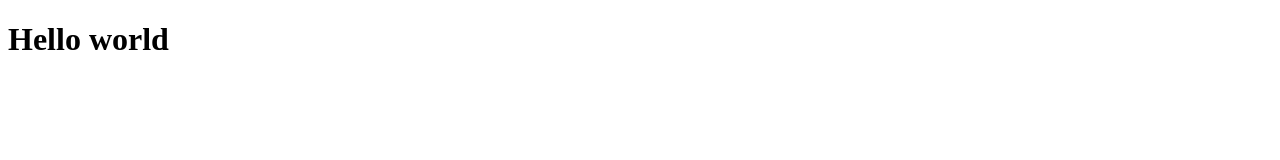
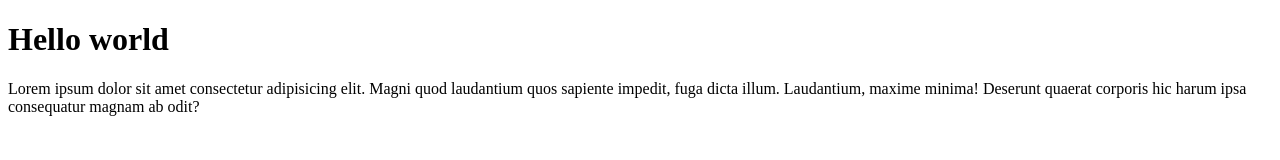
Before and after one commit to lekman12/git-test, a plain HTML site: page index.html in a window 1280 px wide. Drawn offline with Linux system fonts and the light colour scheme.

Commit message:
menambahkan p

```diff
--- a/index.html
+++ b/index.html
@@ -7,5 +7,6 @@
 </head>
 <body>
     <h1>Hello world</h1>
+    <p>Lorem ipsum dolor sit amet consectetur adipisicing elit. Magni quod laudantium quos sapiente impedit, fuga dicta illum. Laudantium, maxime minima! Deserunt quaerat corporis hic harum ipsa consequatur magnam ab odit?</p>
 </body>
 </html>
```
